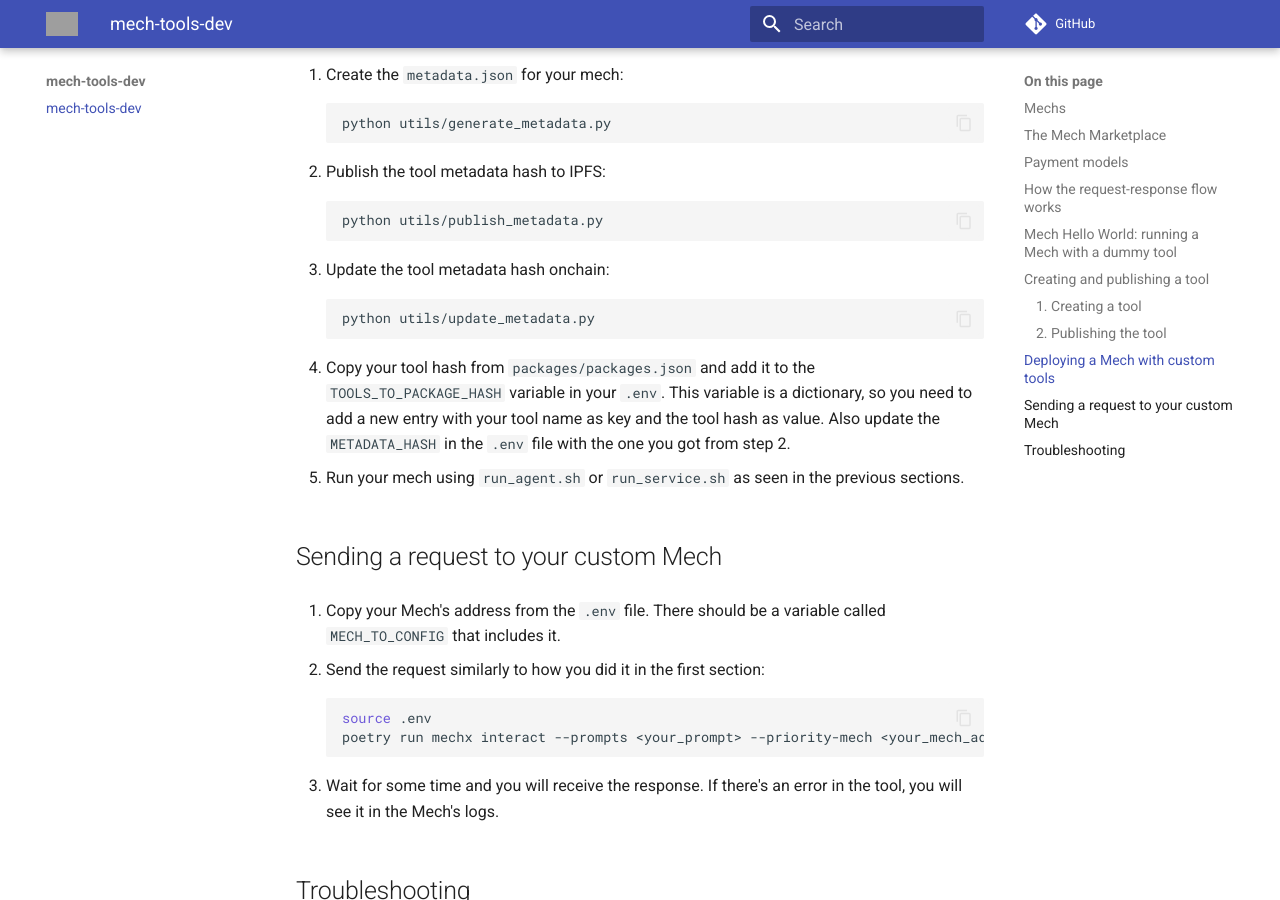
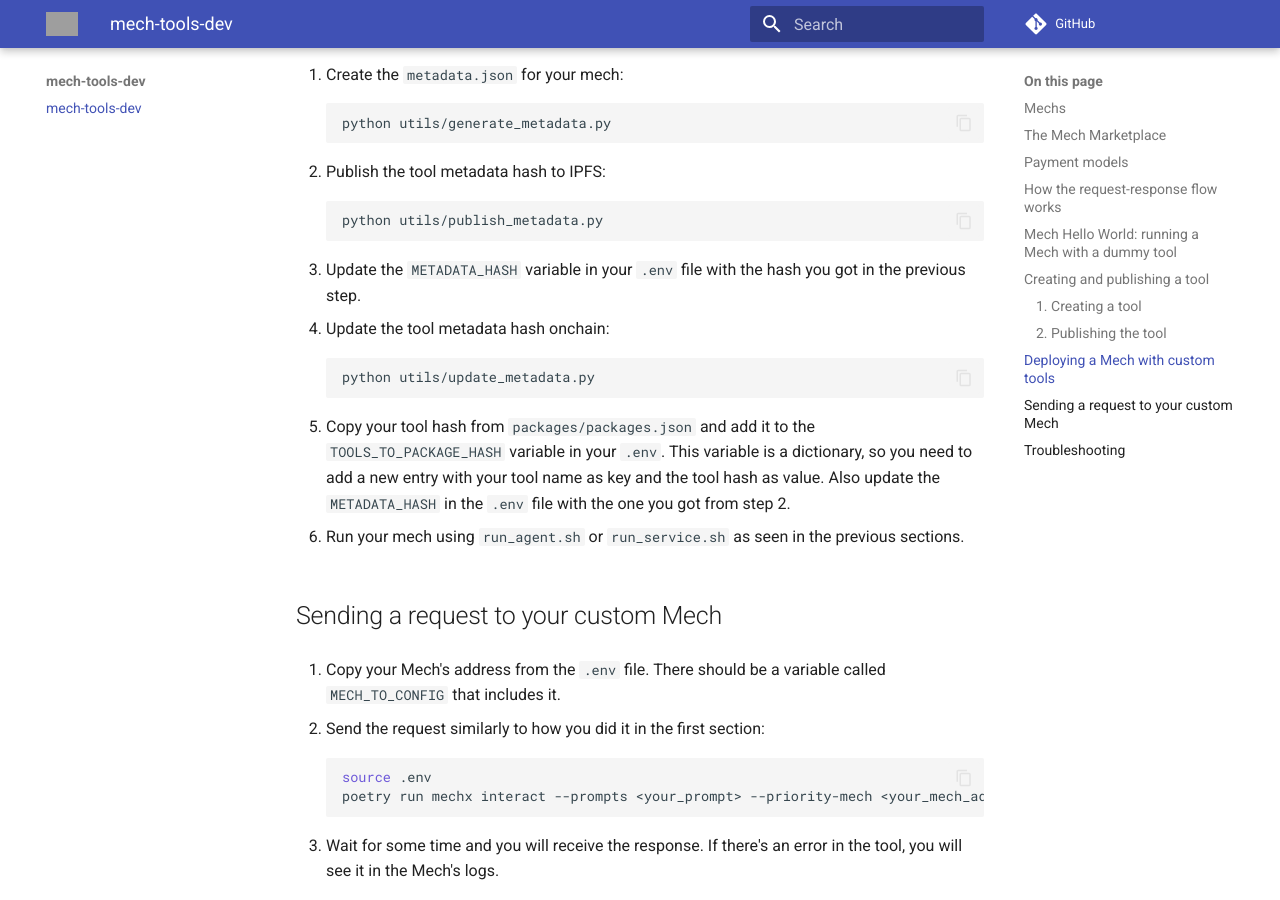
Before and after one commit to valory-xyz/mech-tools-dev, an MkDocs documentation site: the page built from docs/index.md, in a window 1280 px wide and 900 px high, scrolled down 7807 px. Built offline with MkDocs 1.6.1 and Material for MkDocs 9.7.7, drawn with Linux system fonts in a browser that asks for light colours; comment, search, counter and statistics services are not loaded; grey boxes are pictures that could not be loaded.

Commit message:
fix: docs

````diff
--- a/docs/index.md
+++ b/docs/index.md
@@ -331,18 +331,20 @@ In order to test a tool you developed, let's update the Mech you created in the
     python utils/publish_metadata.py
     ```
 
-3. Update the tool metadata hash onchain:
+3. Update the `METADATA_HASH` variable in your `.env` file with the hash you got in the previous step.
+
+4. Update the tool metadata hash onchain:
     ```bash
     python utils/update_metadata.py
     ```
 
 
-4. Copy your tool hash from `packages/packages.json` and add it to the `TOOLS_TO_PACKAGE_HASH` variable in your `.env`.
+5. Copy your tool hash from `packages/packages.json` and add it to the `TOOLS_TO_PACKAGE_HASH` variable in your `.env`.
    This variable is a dictionary, so you need to add a new entry with your tool name as key and the tool hash as value.
    Also update the `METADATA_HASH` in the `.env` file with the one you got from step 2.
 
 
-5. Run your mech using `run_agent.sh` or `run_service.sh` as seen in the previous sections.
+6. Run your mech using `run_agent.sh` or `run_service.sh` as seen in the previous sections.
 
 
 ## Sending a request to your custom Mech
````
